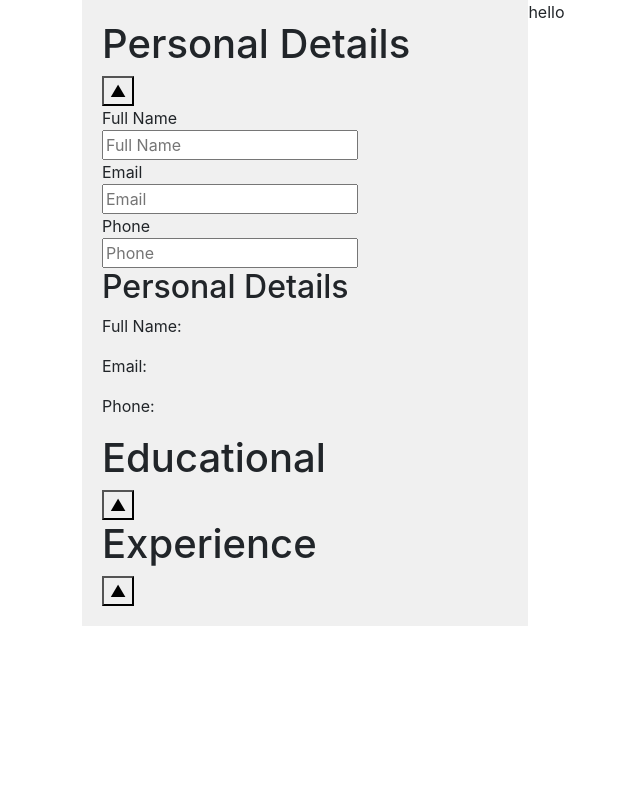
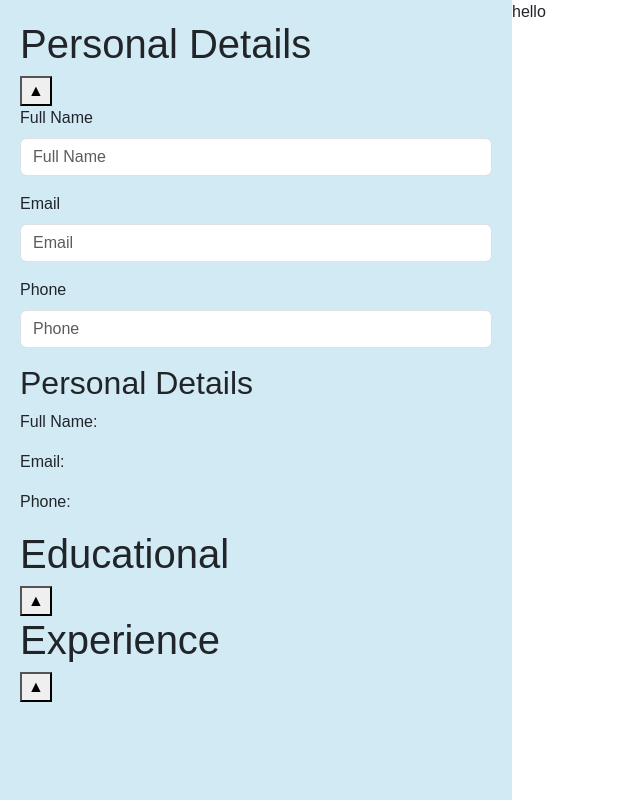
Before and after one commit to jHa1911/cv-app, a React (Create React App) app: page / in a window 1280 px wide. Shown: the whole page, without its empty margins (0-640 px from the left). Built offline with nearby package versions, Linux system fonts and the light colour scheme.

Commit message:
added some styling to make it look good

```diff
--- a/public/index.html
+++ b/public/index.html
@@ -2,16 +2,10 @@
 <html lang="en">
   <head>
     <meta charset="utf-8" />
-    <link rel="icon" href="%PUBLIC_URL%/favicon.ico" />
     <meta name="viewport" content="width=device-width, initial-scale=1" />
-    <meta name="theme-color" content="#000000" />
-    <meta
-      name="description"
-      content="Web site created using create-react-app"
-    />
     <link href="https://cdn.jsdelivr.net/npm/bootstrap@5.3.3/dist/css/bootstrap.min.css" rel="stylesheet" integrity="sha384-QWTKZyjpPEjISv5WaRU9OFeRpok6YctnYmDr5pNlyT2bRjXh0JMhjY6hW+ALEwIH" crossorigin="anonymous">
     <script src="https://cdn.jsdelivr.net/npm/bootstrap@5.3.3/dist/js/bootstrap.bundle.min.js" integrity="sha384-YvpcrYf0tY3lHB60NNkmXc5s9fDVZLESaAA55NDzOxhy9GkcIdslK1eN7N6jIeHz" crossorigin="anonymous"></script>
-    <title>React App</title>
+    <title>Resume Builder</title>
   </head>
   <body>
     <noscript>You need to enable JavaScript to run this app.</noscript>
@@ -26,5 +20,7 @@
       To begin the development, run `npm start` or `yarn start`.
       To create a production bundle, use `npm run build` or `yarn build`.
     -->
+    <script type="module" src="https://unpkg.com/ionicons@7.1.0/dist/ionicons/ionicons.esm.js"></script>
+    <script nomodule src="https://unpkg.com/ionicons@7.1.0/dist/ionicons/ionicons.js"></script>
   </body>
 </html>
--- a/src/App.css
+++ b/src/App.css
@@ -1,4 +1,4 @@
-.container {
+.container-box {
     display: flex;
 }
 
@@ -6,6 +6,8 @@
     display: flex;
     flex-direction: column;
     width: 40%;
+    min-height: 100vh;
+    height: 100%;
     padding: 20px;
-    background-color: #f0f0f0;
+    background-color: #d2eaf4;
 }
--- a/src/App.js
+++ b/src/App.js
@@ -7,7 +7,7 @@ import PracticalInformation from './components/PracticalInformation';
 const App = () => {
 
   return (
-    <div className='container'>
+    <div className='container-box'>
       <div className='edit-container'>
       <GeneralInformation />
       <EducationalInformation />
--- a/src/components/EducationalInformation.jsx
+++ b/src/components/EducationalInformation.jsx
@@ -1,6 +1,7 @@
 import React, { useState } from 'react'
 import InputGroup from './InputGroup';
 import CollapsibleSection from './CollapsibleSection';
+import './educationalInformation.css'
 
 function EducationalInformation() {
 
@@ -66,7 +67,7 @@ function EducationalInformation() {
                                         <li>s</li>
                                         <li>s</li>
                                     </ul>
-                                    <button onClick={addEducation}>Add Education</button>
+                                    <button className='submit-btn' onClick={addEducation}><span><ion-icon name="add-outline"></ion-icon></span>  Education</button>
                                 </>
                             ) : (
                                 <div>
@@ -95,7 +96,7 @@ function EducationalInformation() {
                                         value={educationData.graduationDate}
                                         onChange={handleInputChange}
                                     />
-                                    <button onClick={handleSubmit}>Submit</button>
+                                    <button className='btn btn-outline-primary' onClick={handleSubmit}>Submit</button>
                                 </div>
                             )
                         }
--- a/src/components/InputGroup.jsx
+++ b/src/components/InputGroup.jsx
@@ -12,11 +12,12 @@ function InputGroup({
 
 {
     return (
-        <div>
-            <label htmlFor={id}>{label}</label>
+        <div className='mb-3'>
+            <label htmlFor={id} className='form-label'>{label}</label>
             <br />
             <input
                 id={id}
+                className='form-control'
                 type={type}
                 value={value}
                 onChange={onChange}
--- a/src/components/PracticalInformation.jsx
+++ b/src/components/PracticalInformation.jsx
@@ -2,6 +2,7 @@ import React from 'react'
 import { useState } from 'react'
 import InputGroup from './InputGroup'
 import CollapsibleSection from './CollapsibleSection'
+import './practicalInformation.css'
 
 function PracticalInformation() {
     const [experienceData, setExperienceData] = useState({
@@ -64,7 +65,7 @@ function PracticalInformation() {
                                         <li>s</li>
                                         <li>s</li>
                                     </ul>
-                                    <button onClick={addExperience}>Add Experience</button>
+                                    <button className='submit-btn' onClick={addExperience}><span><ion-icon name="add-outline"></ion-icon></span> Experience</button>
                                 </>
                             ) : (
                                 <div>
@@ -101,7 +102,7 @@ function PracticalInformation() {
                                         onChange={handleInputChange}
                                         optional
                                     />
-                                    <button onClick={handleSubmit}>Submit</button>
+                                    <button className='btn btn-outline-primary' onClick={handleSubmit}>Submit</button>
                                 </div>
                             )
                         }
--- /dev/null
+++ b/src/components/educationalInformation.css
@@ -0,0 +1,17 @@
+body {
+    font-family: Arial, Helvetica, sans-serif;
+    box-sizing: border-box;
+}
+
+.submit-btn {
+    background-color: white;
+    color: black;
+    padding: 8px 20px;
+    margin: 8px 0;
+    cursor: pointer;
+    width: 100%;
+    opacity: 0.9;
+    border: 2px solid black;
+    border-radius: 10px;
+    font-weight: 500;
+}
--- /dev/null
+++ b/src/components/practicalInformation.css
@@ -0,0 +1,17 @@
+body {
+    font-family: Arial, Helvetica, sans-serif;
+    box-sizing: border-box;
+}
+
+.submit-btn {
+    background-color: white;
+    color: black;
+    padding: 8px 20px;
+    margin: 8px 0;
+    cursor: pointer;
+    width: 100%;
+    opacity: 0.9;
+    border: 1px solid black;
+    border-radius: 10px;
+    font-weight: 500;
+}
```
